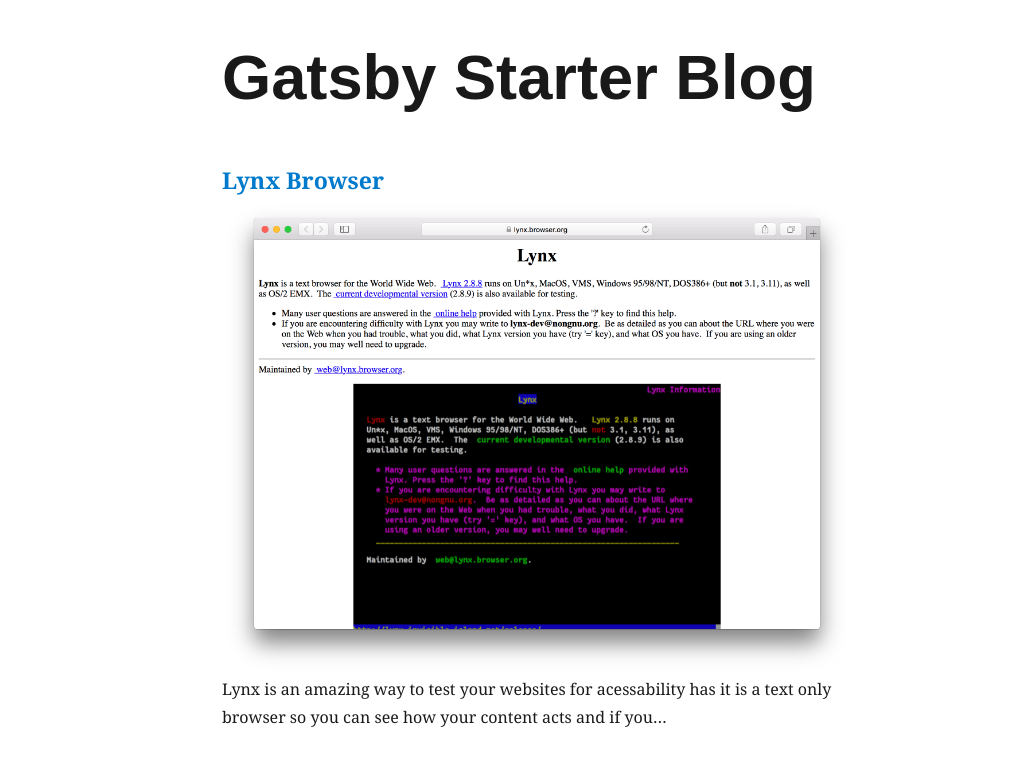
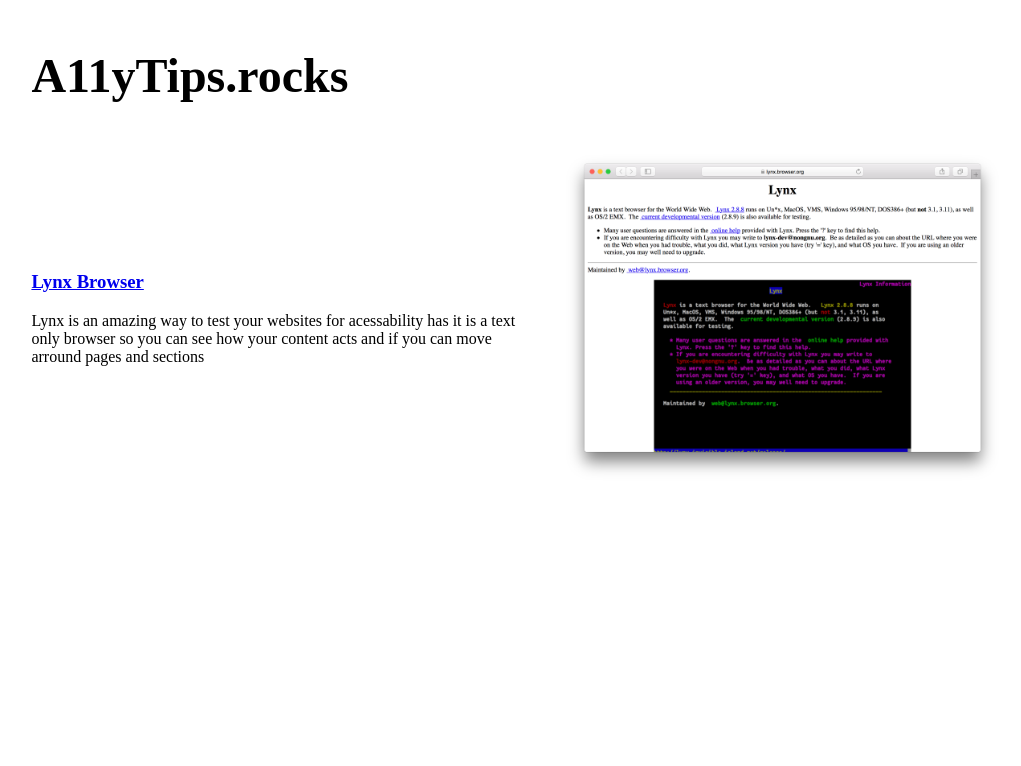
Before and after one commit to SaraVieira/a11ytips.rocks, a Gatsby site: page / in a window 1280 px wide. Shown: the whole page, without its empty margins (103-1124 px from the left). Built offline with nearby package versions, Linux system fonts and the light colour scheme; Gatsby itself is replaced by a stand-in of ours; some packages are replaced by stand-ins of ours.

Commit message:
basicv layout

```diff
--- a/package.json
+++ b/package.json
@@ -39,6 +39,7 @@
   },
   "devDependencies": {
     "eslint": "^4.19.1",
+    "eslint-plugin-jsx-a11y": "^6.1.1",
     "eslint-plugin-react": "^7.7.0",
     "gh-pages": "^1.1.0",
     "prettier": "^1.12.0"
--- a/src/components/layout.js
+++ b/src/components/layout.js
@@ -1,71 +1,35 @@
 import React from 'react'
 import { Link } from 'gatsby'
+import styled from 'styled-components'
 
-import { rhythm, scale } from '../utils/typography'
+const H1 = styled.h1`
+  font-size: 48px;
+  >margin-bottom: 20px;
+  margin-top: 0;
+`
 
-class Template extends React.Component {
-  render() {
-    const { location, children } = this.props
-    const rootPath = `${__PATH_PREFIX__}/`
-    let header
+const Anchor = styled(Link)`
+  box-shadow: none;
+  text-decoration: none;
+  color: inherit;
+`
 
-    if (location.pathname === rootPath) {
-      header = (
-        <h1
-          style={{
-            ...scale(1.5),
-            marginBottom: rhythm(1.5),
-            marginTop: 0,
-          }}
-        >
-          <Link
-            style={{
-              boxShadow: 'none',
-              textDecoration: 'none',
-              color: 'inherit',
-            }}
-            to={'/'}
-          >
-            Gatsby Starter Blog
-          </Link>
-        </h1>
-      )
-    } else {
-      header = (
-        <h3
-          style={{
-            fontFamily: 'Montserrat, sans-serif',
-            marginTop: 0,
-            marginBottom: rhythm(-1),
-          }}
-        >
-          <Link
-            style={{
-              boxShadow: 'none',
-              textDecoration: 'none',
-              color: 'inherit',
-            }}
-            to={'/'}
-          >
-            Gatsby Starter Blog
-          </Link>
-        </h3>
-      )
-    }
-    return (
-      <div
-        style={{
-          marginLeft: 'auto',
-          marginRight: 'auto',
-          maxWidth: rhythm(24),
-          padding: `${rhythm(1.5)} ${rhythm(3 / 4)}`,
-        }}
-      >
-        {header}
-        {children}
-      </div>
-    )
-  }
-}
+const Wrapper = styled.div`
+  margin-left: auto;
+  margin-right: auto;
+  max-width: 80%;
+  padding: 40px 20px;
+`
+
+const Template = ({ location, children }) => (
+  <Wrapper>
+    <header>
+      <H1>
+        <Anchor to={'/'}>A11yTips.rocks</Anchor>
+      </H1>
+    </header>
+    <main>{children}</main>
+  </Wrapper>
+)
 
 export default Template
--- a/src/pages/index.js
+++ b/src/pages/index.js
@@ -1,54 +1,54 @@
 import React from 'react'
-import { Link, graphql } from 'gatsby'
-import get from 'lodash/get'
+import { graphql } from 'gatsby'
+import styled from 'styled-components'
 import Helmet from 'react-helmet'
 import Img from 'gatsby-image'
 
 import Layout from '../components/layout'
-import { rhythm } from '../utils/typography'
 
-class BlogIndex extends React.Component {
-  render() {
-    const siteTitle = get(this, 'props.data.site.siteMetadata.title')
-    const siteDescription = get(
-      this,
-      'props.data.site.siteMetadata.description'
-    )
-    const posts = get(this, 'props.data.allMarkdownRemark.edges')
+const Body = styled.article`
+  display: flex;
+  align-items: center;
+`
 
-    return (
-      <Layout location={this.props.location}>
+const Index = ({
+  data: {
+    allMarkdownRemark,
+    site: {
+      siteMetadata: { title, description },
+    },
+  },
+  location,
+}) => (
+  <Layout location={location}>
     <Helmet
       htmlAttributes={{ lang: 'en' }}
-          meta={[{ name: 'description', content: siteDescription }]}
-          title={siteTitle}
+      meta={[{ name: 'description', content: description }]}
+      title={title}
     />
-        {posts.map(({ node }) => {
-          const title = get(node, 'frontmatter.title') || node.frontmatter.slug
+    {allMarkdownRemark.edges.map(({ node }) => {
       return (
-            <div key={node.frontmatter.slug}>
-              <h3
-                style={{
-                  marginBottom: rhythm(1 / 4),
-                }}
+        <Body key={node.frontmatter.slug}>
+          <header>
+            <h3>
+              <a
+                target="_blank"
+                rel="noopener noreferrer"
+                href={node.frontmatter.link}
               >
-                <a style={{ boxShadow: 'none' }} href={node.frontmatter.link}>
-                  {title}
+                {node.frontmatter.title}
               </a>
             </h3>
-              <Img
-                sizes={node.frontmatter.featuredImage.childImageSharp.sizes}
-              />
-              <p dangerouslySetInnerHTML={{ __html: node.excerpt }} />
-            </div>
+            <p dangerouslySetInnerHTML={{ __html: node.html }} />
+          </header>
+          <figure style={{ width: '100%' }}>
+            <Img sizes={node.frontmatter.featuredImage.childImageSharp.sizes} />
+          </figure>
+        </Body>
       )
     })}
   </Layout>
 )
-  }
-}
-
-export default BlogIndex
 
 export const pageQuery = graphql`
   query {
@@ -61,7 +61,7 @@ export const pageQuery = graphql`
     allMarkdownRemark {
       edges {
         node {
-          excerpt
+          html
           frontmatter {
             slug
             link
@@ -79,3 +79,5 @@ export const pageQuery = graphql`
     }
   }
 `
+
+export default Index
--- a/src/utils/typography.js
+++ /dev/null
@@ -1,21 +0,0 @@
-import Typography from 'typography'
-import Wordpress2016 from 'typography-theme-wordpress-2016'
-
-Wordpress2016.overrideThemeStyles = () => ({
-  'a.gatsby-resp-image-link': {
-    boxShadow: 'none',
-  },
-})
-
-delete Wordpress2016.googleFonts
-
-const typography = new Typography(Wordpress2016)
-
-// Hot reload typography in development.
-if (process.env.NODE_ENV !== 'production') {
-  typography.injectStyles()
-}
-
-export default typography
-export const rhythm = typography.rhythm
-export const scale = typography.scale
```
Also changed, not shown: .eslintrc.js, 1 other file. Lines whose indentation alone changed are shown as unchanged.
